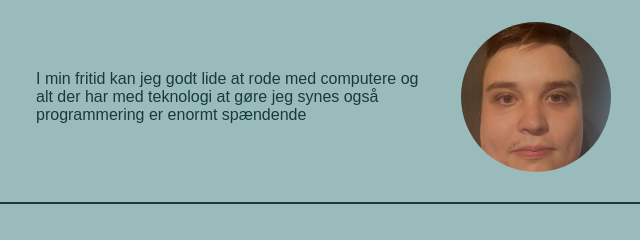
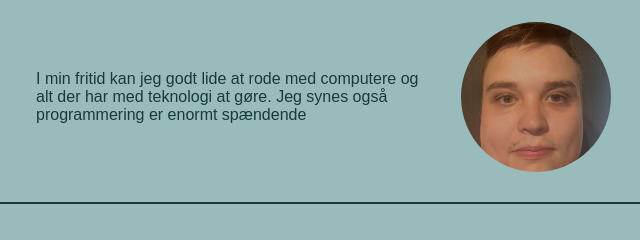
Before and after one commit to zander642/Zander-Portfolio, a website: page index.html in a window 1280 px wide. Shown: the part 186-426 px from the top of the page, 529-1169 px from the left. Drawn offline with nearby package versions, Linux system fonts and the light colour scheme.

Commit message:
stavefejl

```diff
--- a/index.html
+++ b/index.html
@@ -42,8 +42,8 @@
         </p>
 
         <p>
-            I min fritid kan jeg godt lide at rode med computere og alt der har med teknologi at gøre
-            jeg synes også programmering er enormt spændende
+            I min fritid kan jeg godt lide at rode med computere og alt der har med teknologi at gøre.
+            Jeg synes også programmering er enormt spændende
         </p>
 
         <img src="billeder/zander.png" alt="Portræt af mig selv">
```
